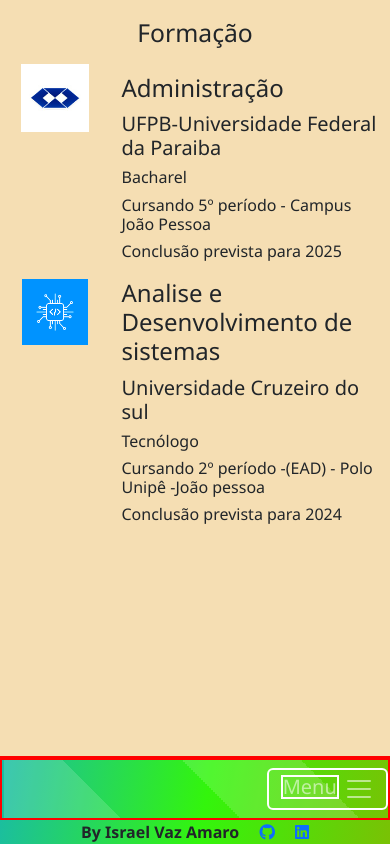
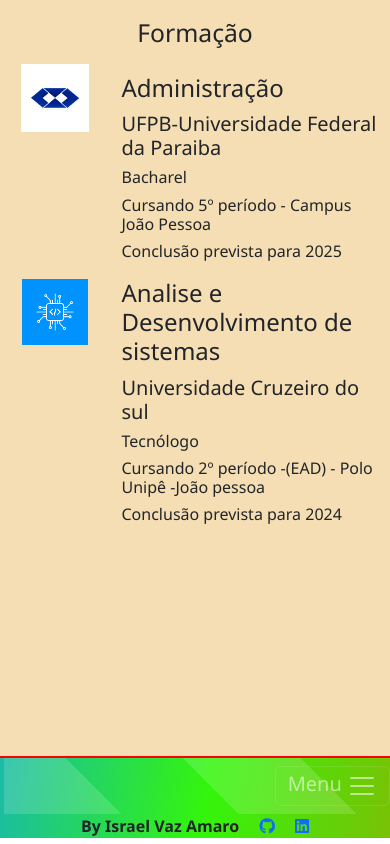
Before and after one commit to IsraelAmaro/repositorio-desenvolvimento-web, a plain HTML site: page formacao.html in a window 390 px wide. Shown: the part 404-1248 px from the top of the page. Drawn offline with nearby package versions, Linux system fonts and the light colour scheme.

Commit message:
retirando borda do botão

```diff
--- a/formacao.html
+++ b/formacao.html
@@ -59,16 +59,16 @@
 
             <div class="col-md-1 mb-auto progress-bar-striped progress-bar-animated" id="form-rigth" >
 
-                <nav class="navbar navbar-expand-sm navbar-dark" style="border: 2px solid red;" >
+                <nav class="navbar navbar-expand-sm navbar-dark" >
 
 
-                        <button class="navbar-toggler ms-auto" data-toggle="collapse" data-target="#navbar-principal" id="button" style="border: 2px white solid;">
-                            <label  for="" style="border: 2px white solid;">Menu</label>
+                        <button class="navbar-toggler ms-auto" data-toggle="collapse" data-target="#navbar-principal" id="button" >
+                            <label  for="" >Menu</label>
                             <span class="navbar-toggler-icon">  </span>
 
                         </button>
 
-                        <div class="collapse navbar-collapse" id="navbar-principal" style="border: 4px white solid;" >
+                        <div class="collapse navbar-collapse" id="navbar-principal"  >
 
                             <ul  class="navbar-nav ms-auto">
 
```
